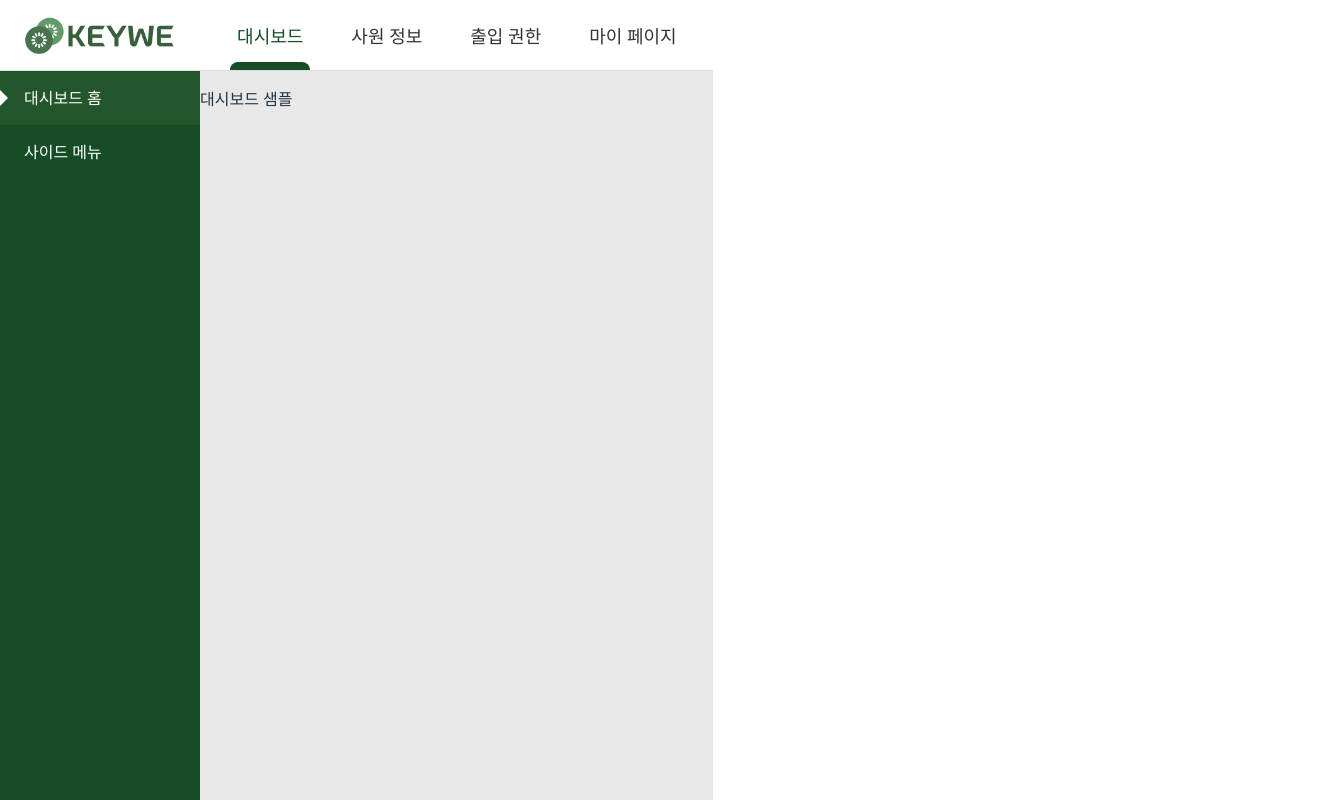
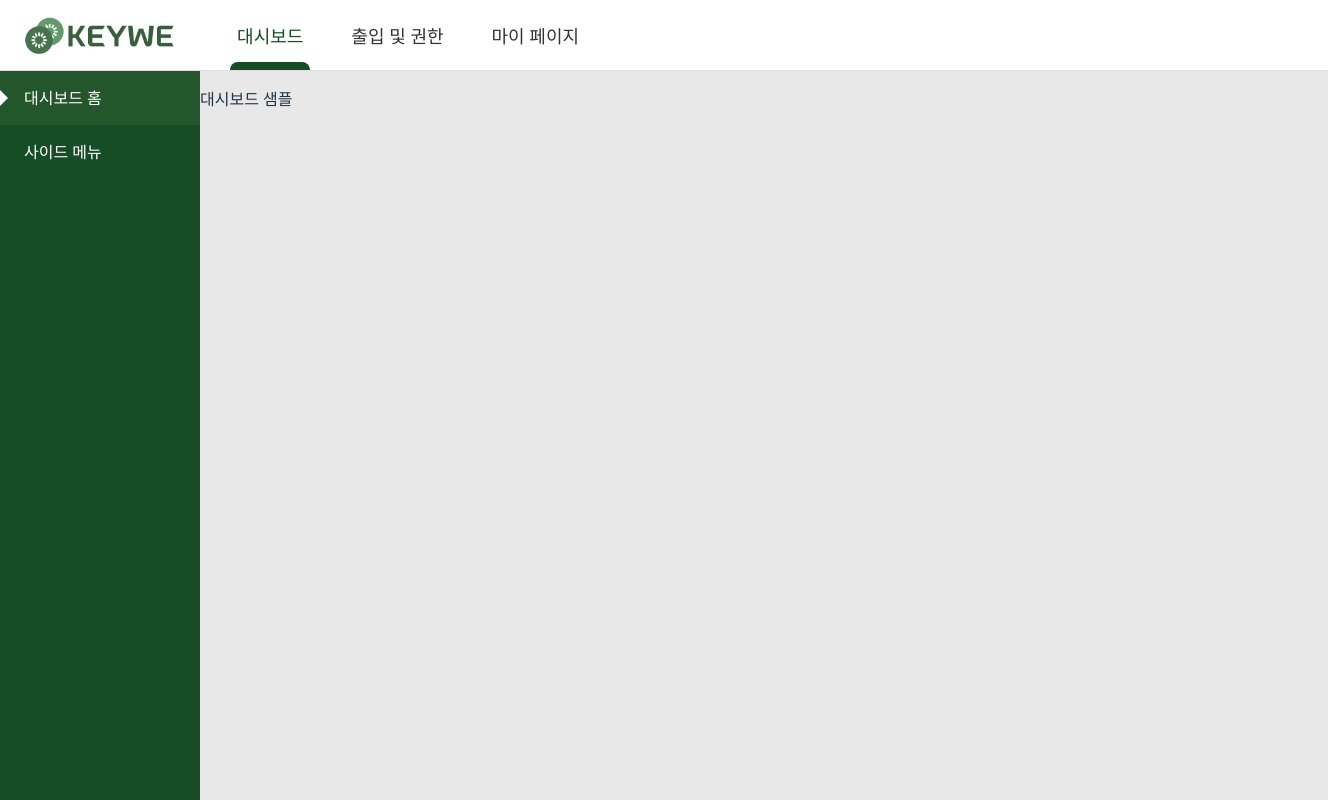
Before and after one commit to TeamDoubleO/FE-Dashboard, a React (Vite) app: page /dashboard in a window 1280 px wide. Shown: the whole page, 1328 px wide, since content can reach past the window. Built offline with nearby package versions, Linux system fonts and the light colour scheme.

Commit message:
KW-174/refactor: ui components 수정 (#21)

```diff
--- a/src/components/layout/Header.tsx
+++ b/src/components/layout/Header.tsx
@@ -8,7 +8,7 @@ interface HeaderProps {
 }
 
 const Header: React.FC<HeaderProps> = ({ currentPage, onPageChange }) => {
-  const menuItems = ["대시보드", "사원 정보", "출입 권한", "마이 페이지"];
+  const menuItems = ["대시보드", "출입 및 권한", "마이 페이지"];
 
   return (
     <header className="header">
--- a/src/components/layout/Sidebar.tsx
+++ b/src/components/layout/Sidebar.tsx
@@ -15,11 +15,8 @@ const Sidebar: React.FC<SidebarProps> = ({ currentPage, currentSidebarItem, onSi
       case "대시보드":
         items = ["대시보드 홈", "사이드 메뉴"];
         break;
-      case "사원 정보":
-        items = ["사원 정보 관리"];
-        break;
-      case "출입 권한":
-        items = ["보안 그룹 관리", "구역관리", "사원 권한 관리리"];
+      case "출입 및 권한":
+        items = ["출입 내역", "권한 처리 내역"];
         break;
       case "마이 페이지":
         items = ["내 프로필", "설정"];
--- a/src/components/layout/css/Header.css
+++ b/src/components/layout/css/Header.css
@@ -1,4 +1,5 @@
 .header {
+  width: 100vw;
   display: flex;
   align-items: center;
   background-color: white;
--- a/src/components/layout/css/Sidebar.css
+++ b/src/components/layout/css/Sidebar.css
@@ -2,7 +2,7 @@
     width: 200px;
     background-color: #164d27;
     color: white;
-    height: 100%;
+
   }
 
   .sidebar ul {
```
